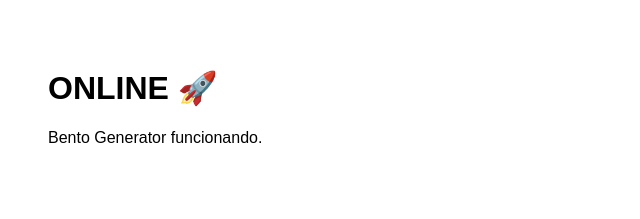
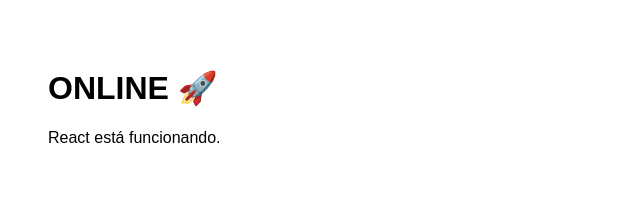
Before and after one commit to GuiBRA985/Bento-Class, a React (Vite) app in the folder generator/: page / in a window 1280 px wide. Shown: the top 219 px of the page, without its empty margins (0-640 px from the left). Built offline with nearby package versions, Linux system fonts and the light colour scheme.

Commit message:
Update App.jsx

```diff
--- a/generator/src/App.jsx
+++ b/generator/src/App.jsx
@@ -2,12 +2,12 @@ export default function App() {
   return (
     <div
       style={{
-        padding: 40,
+        padding: "40px",
         fontFamily: "Arial"
       }}
     >
       <h1>ONLINE 🚀</h1>
-      <p>Bento Generator funcionando.</p>
+      <p>React está funcionando.</p>
     </div>
   );
 }
```
